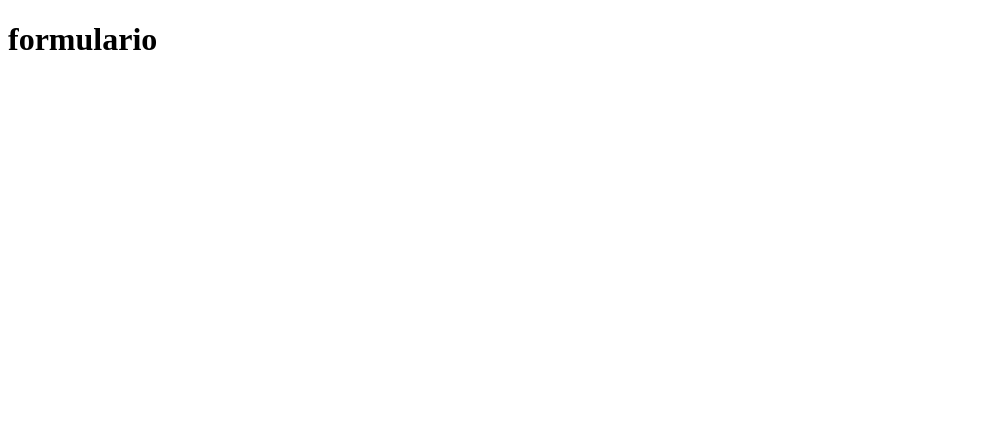
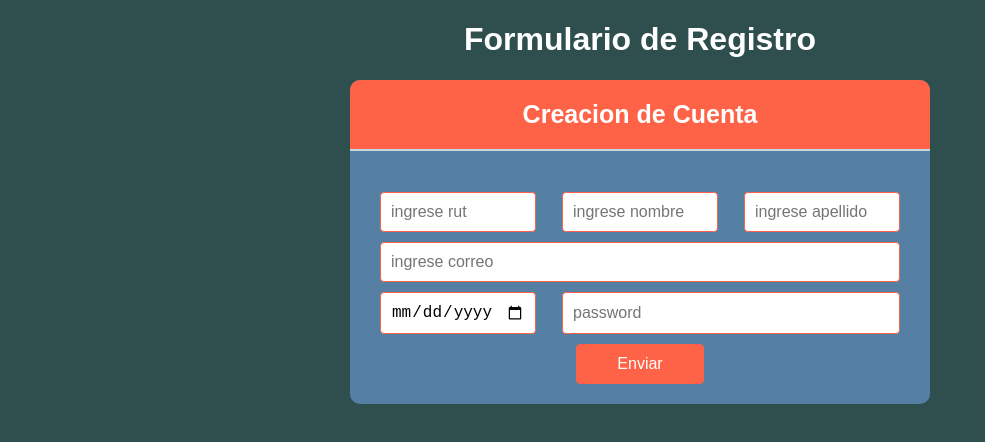
Before and after one commit to frecampos/clase002, a plain HTML site: page formulario.html in a window 1280 px wide. Shown: the whole page, without its empty margins (0-985 px from the left). Drawn offline with Linux system fonts and the light colour scheme.

Commit message:
ultimos cambios

```diff
--- /dev/null
+++ b/estilo_form.css
@@ -0,0 +1,72 @@
+* {
+    box-sizing: border-box;
+}
+
+body {
+    margin: 0;
+    font-family: Arial, Helvetica, sans-serif;
+    background: darkslategray;
+}
+
+h1 {
+    color: white;
+    text-align: center;
+}
+
+.formulario_registro {
+    width: 80%;
+    margin: auto;
+    max-width: 580px;
+    background: rgb(86, 128, 163);
+    border-radius: 10px;
+}
+
+.formulario-titulo {
+    color: white;
+    padding: 20px;
+    text-align: center;
+    font-size: 25px;
+    background: tomato;
+    border-bottom: solid 2px rgb(197, 214, 228);
+    border-top-left-radius: 10px;
+    border-top-right-radius: 10px;
+}
+
+.formulario-input {
+    padding: 20px 30px;
+    display: flex;
+    flex-wrap: wrap;
+    justify-content: space-between;
+}
+
+input {
+    padding: 10px;
+    font-size: 16px;
+    border-radius: 4px;
+    border: solid 1px tomato;
+    margin-bottom: 10px;
+}
+
+.col-50 {
+    width: 30%;
+}
+
+.col-100 {
+    width: 100%;
+}
+
+.col-75 {
+    width: 65%;
+}
+
+.btn-enviar {
+    color: white;
+    margin: auto;
+    background: tomato;
+    padding: 10px 40px;
+    cursor: pointer;
+}
+
+.btn-enviar:hover {
+    transform: scale(1.2);
+}
--- a/formulario.html
+++ b/formulario.html
@@ -4,11 +4,25 @@
 <head>
     <meta charset="UTF-8">
     <meta name="viewport" content="width=device-width, initial-scale=1.0">
-    <title>Document</title>
+    <title>Formulario de Registro</title>
+    <link rel="stylesheet" href="estilo_form.css">
 </head>
 
 <body>
-    <h1>formulario</h1>
+    <h1>Formulario de Registro</h1>
+    <form action="" method="post" class="formulario_registro">
+        <h2 class="formulario-titulo">Creacion de Cuenta</h2>
+        <div class="formulario-input">
+            <input class="col-50" type="text" name="txtRut" placeholder="ingrese rut">
+            <input class="col-50" type="text" name="txtNombre" placeholder="ingrese nombre">
+            <input class="col-50" type="text" name="txtApellido" placeholder="ingrese apellido">
+            <input class="col-100" type="email" name="txtCorreo" placeholder="ingrese correo">
+            <input class="col-50" type="date" name="txtFecha" placeholder="fecha de nacimiento">
+            <input class="col-75" type="password" name="txtPass" placeholder="password">
+
+            <input type="submit" value="Enviar" class="btn-enviar">
+        </div>
+    </form>
 </body>
 
 </html>
```
Also changed, not shown: galeria.html (+0 -2 lines).
